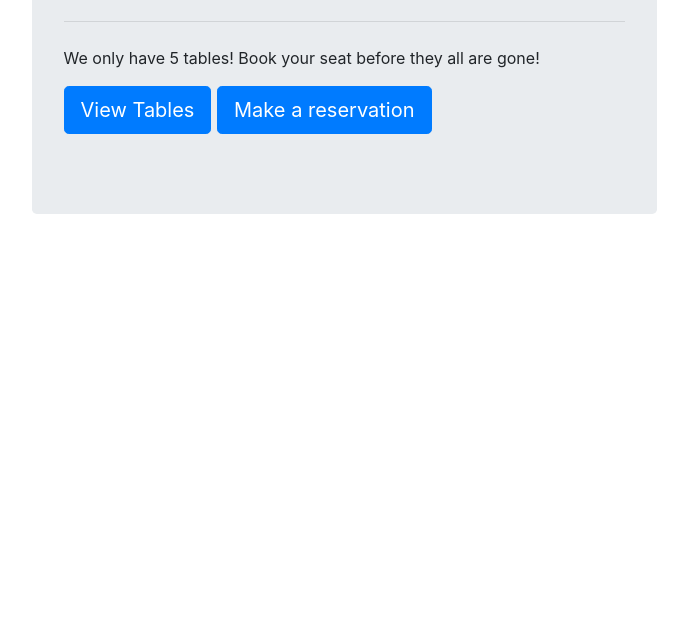
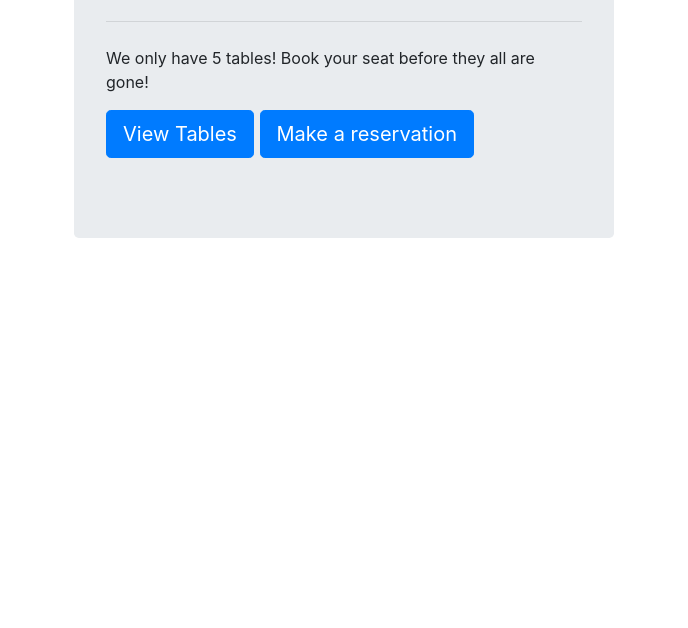
Before and after one commit to jayblack388/2-3-Project, a website: page html/index.html in a window 1280 px wide. Shown: the part 172-800 px from the top of the page, without its empty margins (296-984 px from the left). Drawn offline with nearby package versions, Linux system fonts and the light colour scheme.

Commit message:
add full page container

```diff
--- a/html/index.html
+++ b/html/index.html
@@ -11,6 +11,8 @@
 
 </head>
 <body>
+<!-- Main Container -->
+<div class="container">
 	<!-- Top Jumbotron -->
 	<div class="row justify-content-center">
 		<div class="col-6">
@@ -27,6 +29,9 @@
 			</div>
 		</div>
 	</div>
+	<!-- /Top Jumbotron -->
+</div>
+<!-- /Main Container -->
 
 
 </body>
```
Lines whose indentation alone changed are shown as unchanged.
